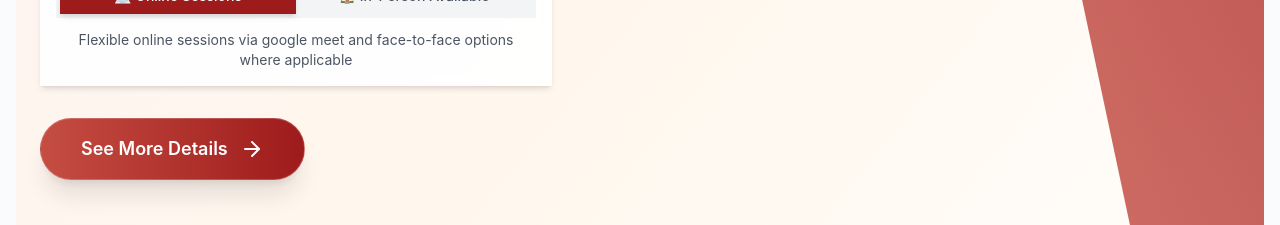
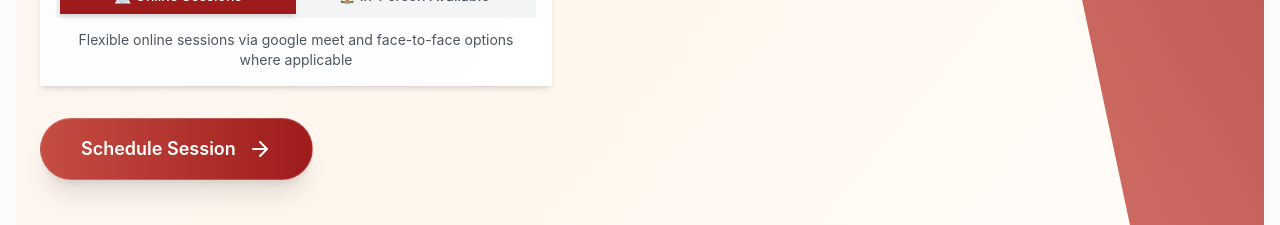
Before and after one commit to Gabriel265/mos, a React (Vite) app: page / in a window 1280 px wide. Shown: the part 2520-2745 px from the top of the page. Built offline with nearby package versions, Linux system fonts and the light colour scheme; no server answers.

Commit message:
schedule session button

```diff
--- a/src/pages/Tutoring.tsx
+++ b/src/pages/Tutoring.tsx
@@ -139,11 +139,16 @@ const TutoringServiceSection: React.FC = () => {
               </div>
 
               {/* Enhanced CTA Button */}
+              <CalendlyDialog
+                      trigger={
               <button className="w-full sm:w-auto bg-gradient-to-r from-[#c54d42] to-[#9e1b1b] hover:from-[#9e1b1b] hover:to-[#c54d42] text-white px-6 sm:px-10 py-3 sm:py-4 rounded-full font-semibold text-base sm:text-lg flex items-center justify-center space-x-3 transition-all duration-300 hover:shadow-2xl hover:scale-105 shadow-xl border border-white/20 group">
-                <span>See More Details</span>
+                <span>Schedule Session</span>
                 <ArrowRight className="w-5 sm:w-6 h-5 sm:h-6 group-hover:translate-x-1 transition-transform duration-300" />
               </button>
+            }
+                    />
             </div>
+
 
             {/* Right Content - Enhanced */}
             <div className={`w-full lg:w-1/2 relative mt-8 lg:mt-0 transform transition-all duration-1000 delay-500 ${isVisible ? 'translate-x-0 opacity-100' : 'translate-x-10 opacity-0'}`}>
```
